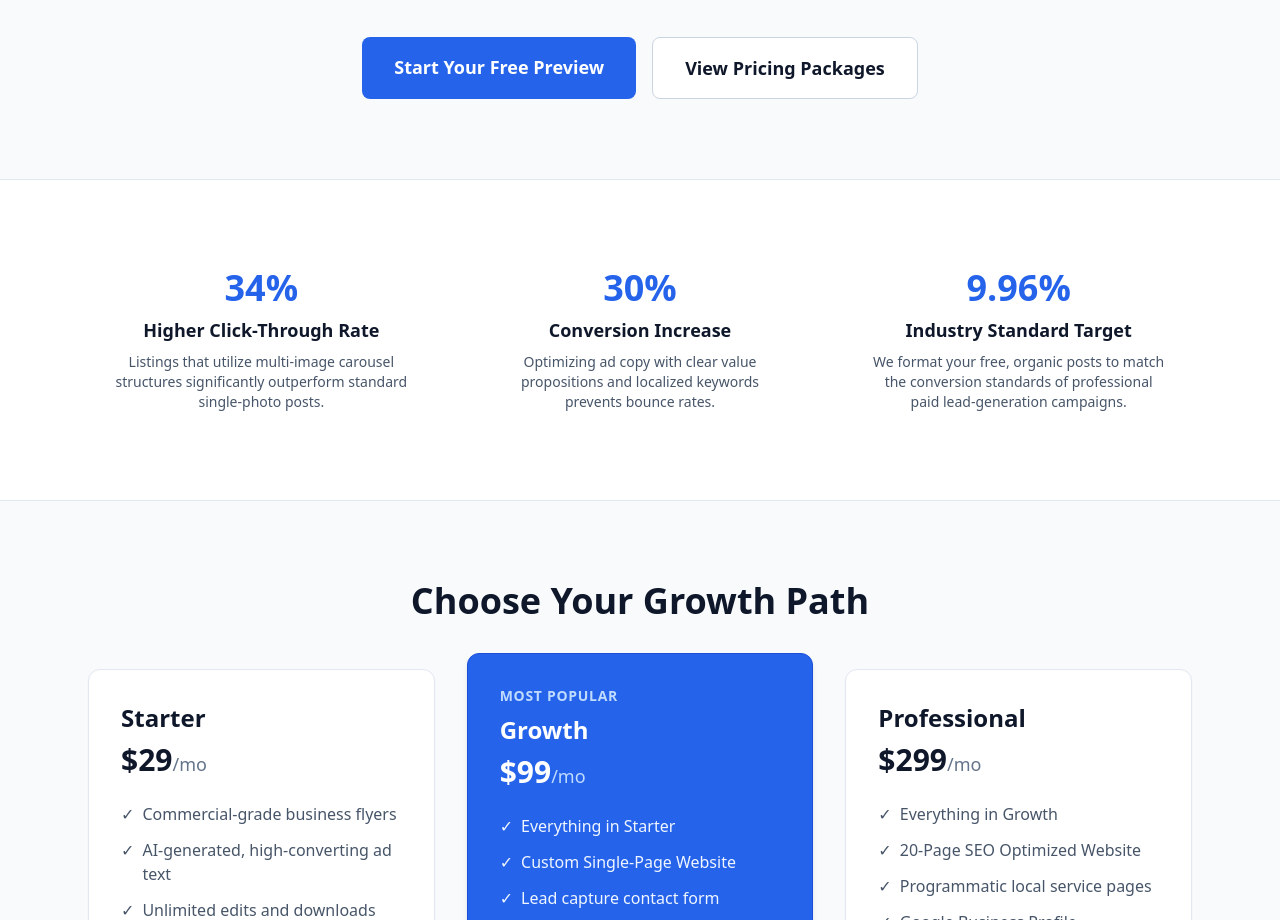
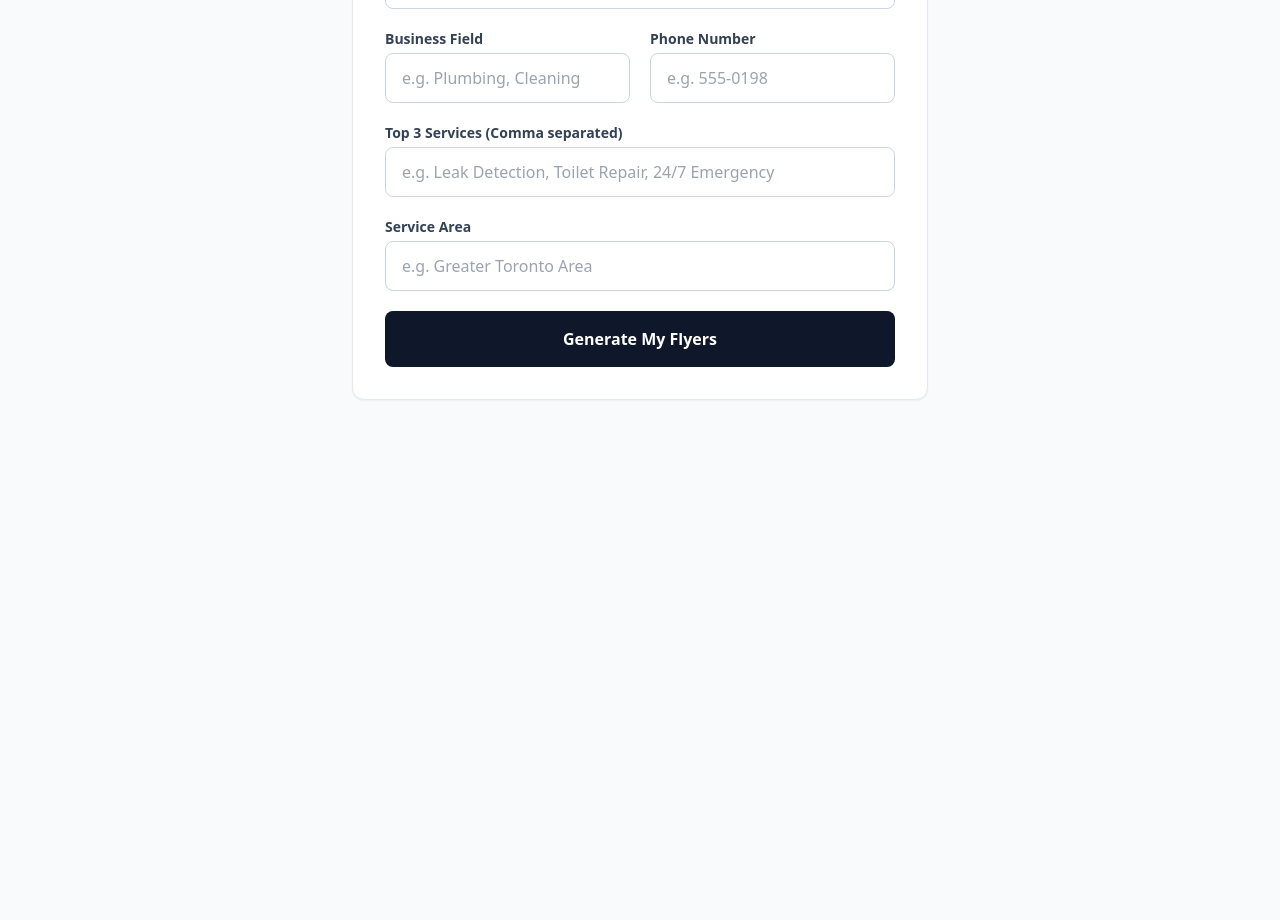
Before and after one commit to jakejmanley-collab/local-service-ads, a Next.js app: page / in a window 1280 px wide. Shown: the part 380-1300 px from the top of the page. After the commit the page ends 869 px from the top, so only its background shows below. Built offline with nearby package versions, Linux system fonts and the light colour scheme.

Commit message:
Update page.tsx

```diff
--- a/app/page.tsx
+++ b/app/page.tsx
@@ -1,123 +1,155 @@
+'use client';
+
+import { useState } from 'react';
 import Link from 'next/link';
+import html2canvas from 'html2canvas';
 
-export default function Home() {
+export default function PreviewPage() {
+  const [formData, setFormData] = useState({
+    businessName: '',
+    field: '',
+    services: '',
+    serviceArea: '',
+    phone: '',
+  });
+  const [showPreview, setShowPreview] = useState(false);
+  const [isDownloading, setIsDownloading] = useState<number | null>(null);
+
+  const handleInputChange = (e: React.ChangeEvent<HTMLInputElement>) => {
+    setFormData({ ...formData, [e.target.name]: e.target.value });
+  };
+
+  const handleSubmit = (e: React.FormEvent) => {
+    e.preventDefault();
+    setShowPreview(true);
+  };
+
+  const handleDownload = async (templateId: number) => {
+    setIsDownloading(templateId);
+    const element = document.getElementById(`flyer-template-${templateId}`);
+
+    if (element) {
+      try {
+        const canvas = await html2canvas(element, {
+          scale: 2, // High-resolution export
+          backgroundColor: null
+        });
+
+        const dataUrl = canvas.toDataURL('image/jpeg', 0.9);
+        const link = document.createElement('a');
+        link.download = `${formData.businessName.replace(/\s+/g, '-').toLowerCase()}-flyer.jpg`;
+        link.href = dataUrl;
+        link.click();
+      } catch (err) {
+        console.error('Export failed:', err);
+      }
+    }
+    setIsDownloading(null);
+  };
+
+  if (showPreview) {
     return (
-    <main className="min-h-screen bg-slate-50 text-slate-900 font-sans">
-
-      {/* Hero Section */}
-      <section className="max-w-6xl mx-auto px-6 py-20 text-center">
-        <h1 className="text-5xl md:text-6xl font-extrabold tracking-tight text-slate-900 mb-6">
-          Turn Free Marketplace Listings <br className="hidden md:block" /> Into High-Paying Clients
-        </h1>
-        <p className="text-xl text-slate-600 mb-10 max-w-2xl mx-auto">
-          Generate commercial-grade flyers and high-converting ad copy for your local service business in seconds. Stop blending in and start booking more jobs.
-        </p>
-        <div className="flex flex-col sm:flex-row justify-center gap-4">
-          <Link href="/preview" className="bg-blue-600 text-white px-8 py-4 rounded-lg font-bold text-lg hover:bg-blue-700 transition">
-            Start Your Free Preview
-          </Link>
-          <Link href="#pricing" className="bg-white text-slate-900 px-8 py-4 rounded-lg font-bold text-lg border border-slate-300 hover:bg-slate-100 transition">
-            View Pricing Packages
+      <main className="min-h-screen bg-slate-50 py-12 px-6">
+        <div className="max-w-6xl mx-auto">
+          <div className="flex justify-between items-center mb-8">
+            <h1 className="text-3xl font-bold text-slate-900">Your Generated Flyers</h1>
+            <Link href="/#pricing" className="bg-blue-600 text-white px-6 py-2 rounded-lg font-bold hover:bg-blue-700">
+              Unlock High-Res Templates
             </Link>
           </div>
-      </section>
 
-      {/* Stats Section */}
-      <section className="bg-white py-16 border-y border-slate-200">
-        <div className="max-w-6xl mx-auto px-6">
-          <div className="grid md:grid-cols-3 gap-8 text-center">
-            <div className="p-6">
-              <div className="text-4xl font-extrabold text-blue-600 mb-2">34%</div>
-              <h3 className="text-lg font-bold mb-2">Higher Click-Through Rate</h3>
-              <p className="text-slate-600 text-sm">Listings that utilize multi-image carousel structures significantly outperform standard single-photo posts.</p>
+          <div className="grid md:grid-cols-2 gap-8">
+            {[1, 2, 3, 4].map((template) => (
+              <div key={template} className="flex flex-col gap-4">
+                {/* The Canvas Element to be exported */}
+                <div
+                  id={`flyer-template-${template}`}
+                  className="relative aspect-[4/5] bg-slate-800 rounded-xl overflow-hidden shadow-lg border border-slate-200"
+                >
+                  {/* Simulated Background Asset */}
+                  <div className="absolute inset-0 bg-gradient-to-br from-slate-700 to-slate-900 opacity-50"></div>
+
+                  {/* Watermark Overlay */}
+                  <div className="absolute inset-0 flex items-center justify-center opacity-20 pointer-events-none transform -rotate-45 z-20">
+                    <span className="text-6xl font-black text-white tracking-widest uppercase">Watermark</span>
                   </div>
-            <div className="p-6">
-              <div className="text-4xl font-extrabold text-blue-600 mb-2">30%</div>
-              <h3 className="text-lg font-bold mb-2">Conversion Increase</h3>
-              <p className="text-slate-600 text-sm">Optimizing ad copy with clear value propositions and localized keywords prevents bounce rates.</p>
+
+                  {/* Dynamic Code Layer (Foreground) */}
+                  <div className="relative z-10 p-8 h-full flex flex-col">
+                    <h2 className="text-4xl font-extrabold text-white mb-2 uppercase">{formData.businessName || 'Your Business'}</h2>
+                    <p className="text-blue-400 font-bold text-xl mb-auto uppercase tracking-wide">{formData.field || 'Service Field'}</p>
+
+                    <div className="bg-white/10 backdrop-blur-sm p-6 rounded-lg mb-6 border border-white/20">
+                      <h3 className="text-white font-bold mb-3 uppercase text-sm tracking-wider">Our Services</h3>
+                      <ul className="text-slate-100 space-y-2">
+                        {formData.services.split(',').map((service, i) => (
+                          <li key={i} className="flex gap-2">✓ {service.trim() || 'Service Example'}</li>
+                        ))}
+                      </ul>
                     </div>
-            <div className="p-6">
-              <div className="text-4xl font-extrabold text-blue-600 mb-2">9.96%</div>
-              <h3 className="text-lg font-bold mb-2">Industry Standard Target</h3>
-              <p className="text-slate-600 text-sm">We format your free, organic posts to match the conversion standards of professional paid lead-generation campaigns.</p>
+
+                    <div className="mt-auto flex justify-between items-end">
+                      <div className="bg-blue-600 text-white px-4 py-2 rounded-md font-bold text-lg">
+                        {formData.phone || '(555) 123-4567'}
+                      </div>
+                      <div className="text-slate-300 font-medium text-sm text-right">
+                        Serving:<br/>{formData.serviceArea || 'Your City'}
                       </div>
                     </div>
                   </div>
-      </section>
-
-      {/* Pricing Section */}
-      <section id="pricing" className="py-20 bg-slate-50">
-        <div className="max-w-6xl mx-auto px-6">
-          <h2 className="text-4xl font-bold text-center mb-12">Choose Your Growth Path</h2>
-          <div className="grid md:grid-cols-3 gap-8">
-
-            {/* Starter Package */}
-            <div className="bg-white p-8 rounded-xl shadow-sm border border-slate-200 flex flex-col">
-              <h3 className="text-2xl font-bold mb-2">Starter</h3>
-              <div className="text-3xl font-extrabold mb-6">$29<span className="text-lg text-slate-500 font-normal">/mo</span></div>
-              <ul className="space-y-3 mb-8 flex-1 text-slate-600">
-                <li className="flex gap-2">✓ <span>Commercial-grade business flyers</span></li>
-                <li className="flex gap-2">✓ <span>AI-generated, high-converting ad text</span></li>
-                <li className="flex gap-2">✓ <span>Unlimited edits and downloads</span></li>
-              </ul>
-              <button className="w-full bg-slate-100 text-slate-900 font-bold py-3 rounded-lg hover:bg-slate-200">Select Starter</button>
                 </div>
 
-            {/* Growth Package */}
-            <div className="bg-blue-600 p-8 rounded-xl shadow-md border border-blue-700 flex flex-col text-white transform md:-translate-y-4">
-              <div className="text-sm font-bold uppercase tracking-wider mb-2 text-blue-200">Most Popular</div>
-              <h3 className="text-2xl font-bold mb-2">Growth</h3>
-              <div className="text-3xl font-extrabold mb-6">$99<span className="text-lg text-blue-200 font-normal">/mo</span></div>
-              <ul className="space-y-3 mb-8 flex-1 text-blue-50">
-                <li className="flex gap-2">✓ <span>Everything in Starter</span></li>
-                <li className="flex gap-2">✓ <span>Custom Single-Page Website</span></li>
-                <li className="flex gap-2">✓ <span>Lead capture contact form</span></li>
-                <li className="flex gap-2">✓ <span>Mobile optimized design</span></li>
-              </ul>
-              <button className="w-full bg-white text-blue-600 font-bold py-3 rounded-lg hover:bg-slate-100">Select Growth</button>
+                {/* Download Button (Outside the canvas so it isn't in the exported image) */}
+                <button
+                  onClick={() => handleDownload(template)}
+                  disabled={isDownloading === template}
+                  className="w-full bg-slate-900 text-white font-bold py-3 rounded-lg hover:bg-slate-800 transition disabled:opacity-50"
+                >
+                  {isDownloading === template ? 'Exporting...' : 'Download JPG (Watermarked)'}
+                </button>
               </div>
-
-            {/* Professional Package */}
-            <div className="bg-white p-8 rounded-xl shadow-sm border border-slate-200 flex flex-col">
-              <h3 className="text-2xl font-bold mb-2">Professional</h3>
-              <div className="text-3xl font-extrabold mb-6">$299<span className="text-lg text-slate-500 font-normal">/mo</span></div>
-              <ul className="space-y-3 mb-8 flex-1 text-slate-600">
-                <li className="flex gap-2">✓ <span>Everything in Growth</span></li>
-                <li className="flex gap-2">✓ <span>20-Page SEO Optimized Website</span></li>
-                <li className="flex gap-2">✓ <span>Programmatic local service pages</span></li>
-                <li className="flex gap-2">✓ <span>Google Business Profile integration</span></li>
-              </ul>
-              <button className="w-full bg-slate-100 text-slate-900 font-bold py-3 rounded-lg hover:bg-slate-200">Select Professional</button>
-            </div>
-
+            ))}
           </div>
         </div>
-      </section>
-
-      {/* Reviews Section */}
-      <section className="bg-slate-900 text-white py-20">
-        <div className="max-w-6xl mx-auto px-6">
-          <h2 className="text-3xl font-bold text-center mb-12">What Local Contractors Are Saying</h2>
-          <div className="grid md:grid-cols-3 gap-6">
-            <div className="bg-slate-800 p-6 rounded-lg">
-              <div className="text-yellow-400 mb-4">★★★★★</div>
-              <p className="text-slate-300 mb-4">"I used to get maybe one message a week for my landscaping business. After using these flyer templates and the exact ad text they gave me, I booked three jobs in two days."</p>
-              <div className="font-bold">- Mike T., Landscaping</div>
-            </div>
-            <div className="bg-slate-800 p-6 rounded-lg">
-              <div className="text-yellow-400 mb-4">★★★★★</div>
-              <p className="text-slate-300 mb-4">"The 1-page website upgrade changed everything. Now when I reply to Kijiji leads, I send them my site link. It makes me look like a real company, not just a guy with a truck."</p>
-              <div className="font-bold">- Sarah J., Residential Cleaning</div>
-            </div>
-            <div className="bg-slate-800 p-6 rounded-lg">
-              <div className="text-yellow-400 mb-4">★★★★★</div>
-              <p className="text-slate-300 mb-4">"Fast, easy, and it works. I enter my services and it spits out a professional ad and flyer. Best ROI for my plumbing business this year."</p>
-              <div className="font-bold">- David R., Plumbing Services</div>
-            </div>
-          </div>
-        </div>
-      </section>
-
       </main>
     );
   }
+
+  return (
+    <main className="min-h-screen bg-slate-50 py-12 px-6 flex justify-center items-center">
+      <div className="bg-white max-w-xl w-full p-8 rounded-xl shadow-sm border border-slate-200">
+        <h1 className="text-3xl font-bold text-slate-900 mb-2">Build Your Free Flyer</h1>
+        <p className="text-slate-600 mb-8">Enter your details below to generate 4 custom, high-converting templates instantly.</p>
+
+        <form onSubmit={handleSubmit} className="space-y-5">
+          <div>
+            <label className="block text-sm font-bold text-slate-700 mb-1">Business Name</label>
+            <input required type="text" name="businessName" onChange={handleInputChange} className="w-full border border-slate-300 rounded-lg px-4 py-3 focus:ring-2 focus:ring-blue-600 outline-none" placeholder="e.g. Apex Plumbing" />
+          </div>
+          <div className="grid grid-cols-2 gap-5">
+            <div>
+              <label className="block text-sm font-bold text-slate-700 mb-1">Business Field</label>
+              <input required type="text" name="field" onChange={handleInputChange} className="w-full border border-slate-300 rounded-lg px-4 py-3 focus:ring-2 focus:ring-blue-600 outline-none" placeholder="e.g. Plumbing, Cleaning" />
+            </div>
+            <div>
+              <label className="block text-sm font-bold text-slate-700 mb-1">Phone Number</label>
+              <input required type="text" name="phone" onChange={handleInputChange} className="w-full border border-slate-300 rounded-lg px-4 py-3 focus:ring-2 focus:ring-blue-600 outline-none" placeholder="e.g. 555-0198" />
+            </div>
+          </div>
+          <div>
+            <label className="block text-sm font-bold text-slate-700 mb-1">Top 3 Services (Comma separated)</label>
+            <input required type="text" name="services" onChange={handleInputChange} className="w-full border border-slate-300 rounded-lg px-4 py-3 focus:ring-2 focus:ring-blue-600 outline-none" placeholder="e.g. Leak Detection, Toilet Repair, 24/7 Emergency" />
+          </div>
+          <div>
+            <label className="block text-sm font-bold text-slate-700 mb-1">Service Area</label>
+            <input required type="text" name="serviceArea" onChange={handleInputChange} className="w-full border border-slate-300 rounded-lg px-4 py-3 focus:ring-2 focus:ring-blue-600 outline-none" placeholder="e.g. Greater Toronto Area" />
+          </div>
+
+          <button type="submit" className="w-full bg-slate-900 text-white font-bold py-4 rounded-lg mt-4 hover:bg-slate-800 transition">
+            Generate My Flyers
+          </button>
+        </form>
+      </div>
+    </main>
+  );
+}
```
Lines whose indentation alone changed are shown as unchanged.
